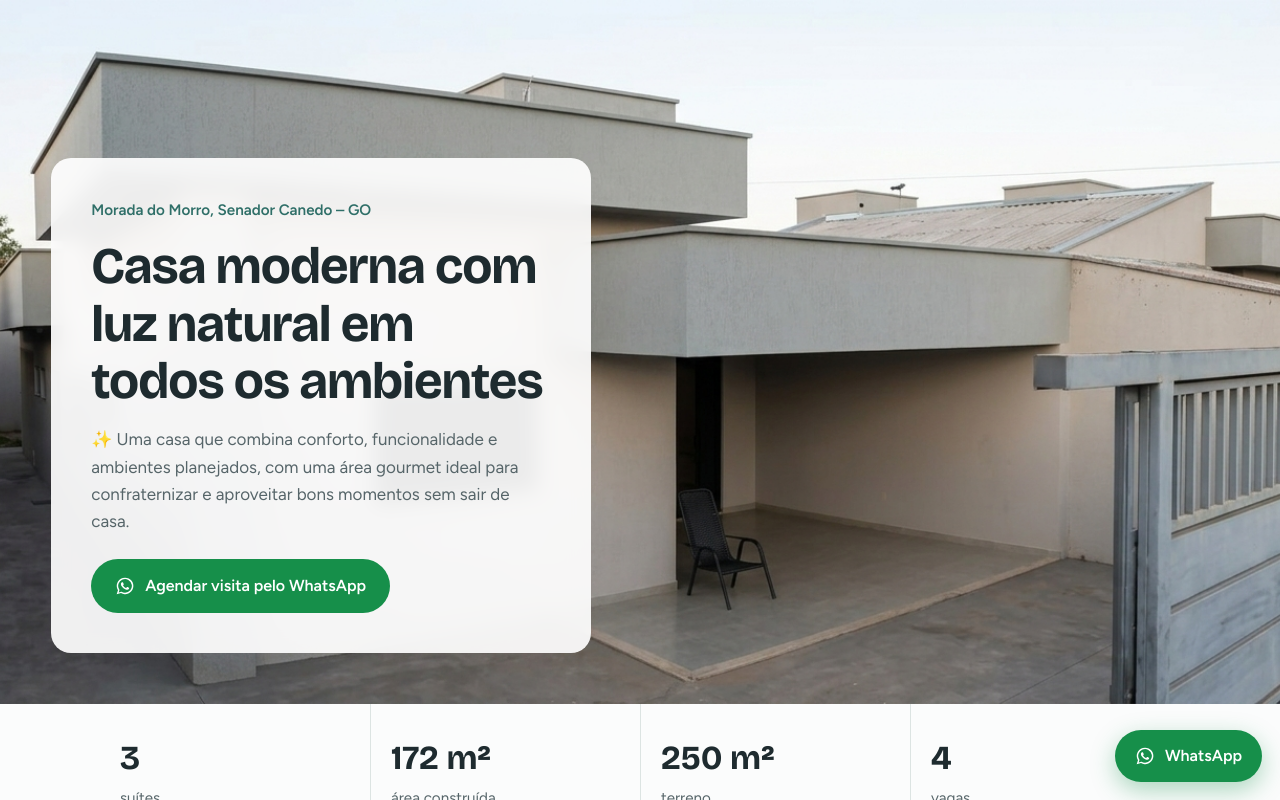
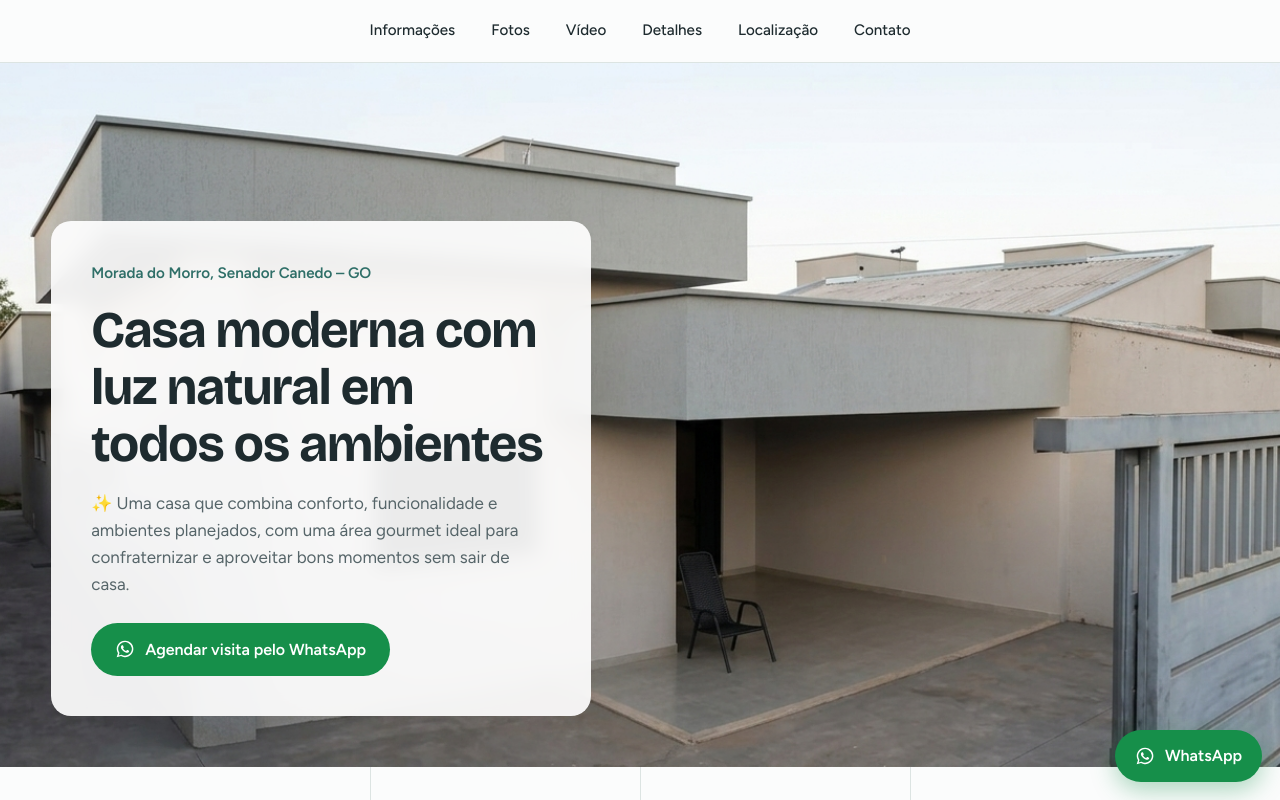
Before and after one commit to eowagney/casa-venda, a React (Vite) app: page / in a window 1280 px wide. Shown: the top 800 px of the page. Built offline with nearby package versions, Linux system fonts and the light colour scheme.

Commit message:
edições feitas

```diff
--- a/src/App.css
+++ b/src/App.css
@@ -159,7 +159,7 @@ html {
 }
 
 section[id] {
-  scroll-margin-top: 16px;
+  scroll-margin-top: 64px; /* espaço para o menu fixo */
 }
 
 /* ---------- Seções ---------- */
@@ -374,3 +374,56 @@ section[id] {
 .section-detalhes h2 {
   text-align: center;
 }
+
+/* ---------- Menu ---------- */
+.menu {
+  position: sticky;
+  top: 0;
+  z-index: 30;
+  background: rgba(251, 252, 252, 0.94);
+  backdrop-filter: blur(10px);
+  border-bottom: 1px solid var(--line);
+}
+
+.menu ul {
+  list-style: none;
+  margin: 0 auto;
+  padding: 0 clamp(12px, 4vw, 56px);
+  max-width: 1240px;
+  display: flex;
+  justify-content: center;
+  gap: 4px;
+  overflow-x: auto;
+  scrollbar-width: none;
+}
+
+.menu ul::-webkit-scrollbar {
+  display: none;
+}
+
+.menu a {
+  display: block;
+  padding: 18px 16px;
+  color: var(--ink);
+  font-weight: 500;
+  font-size: 0.95rem;
+  text-decoration: none;
+  white-space: nowrap;
+  border-bottom: 2px solid transparent;
+  transition: color 0.2s, border-color 0.2s;
+}
+
+.menu a:hover {
+  color: var(--accent);
+  border-bottom-color: var(--accent);
+}
+
+@media (max-width: 860px) {
+  .menu ul {
+    justify-content: flex-start;
+  }
+
+  .menu a {
+    padding: 15px 12px;
+  }
+}
--- a/src/App.jsx
+++ b/src/App.jsx
@@ -60,6 +60,15 @@ const CONFIG = {
 
   mapa: { lat: -16.687417, lng: -49.114667 },
   }
+
+const MENU = [
+  { id: 'informacoes', rotulo: 'Informações' },
+  { id: 'fotos', rotulo: 'Fotos' },
+  { id: 'video', rotulo: 'Vídeo' },
+  { id: 'detalhes', rotulo: 'Detalhes' },
+  { id: 'localizacao', rotulo: 'Localização' },
+  { id: 'contato', rotulo: 'Contato' },
+]
 
 const whatsappUrl = `https://wa.me/${CONFIG.whatsapp}?text=${encodeURIComponent(
   CONFIG.mensagem,
@@ -162,6 +171,27 @@ function App() {
 
   return (
     <>
+      {/* Menu */}
+      <nav className="menu" aria-label="Navegação do site">
+        <ul>
+          {MENU.map((item) => (
+            <li key={item.id}>
+              <a
+                href={`#${item.id}`}
+                onClick={() =>
+                  window.gtag?.('event', 'click_menu', {
+                    secao: item.id,
+                    transport_type: 'beacon',
+                  })
+                }
+              >
+                {item.rotulo}
+              </a>
+            </li>
+          ))}
+        </ul>
+      </nav>
+
       {/* Topo */}
       <header className="hero">
         <img className="hero-img" src={CONFIG.fotos[0].src} alt={CONFIG.fotos[0].alt} />
```
